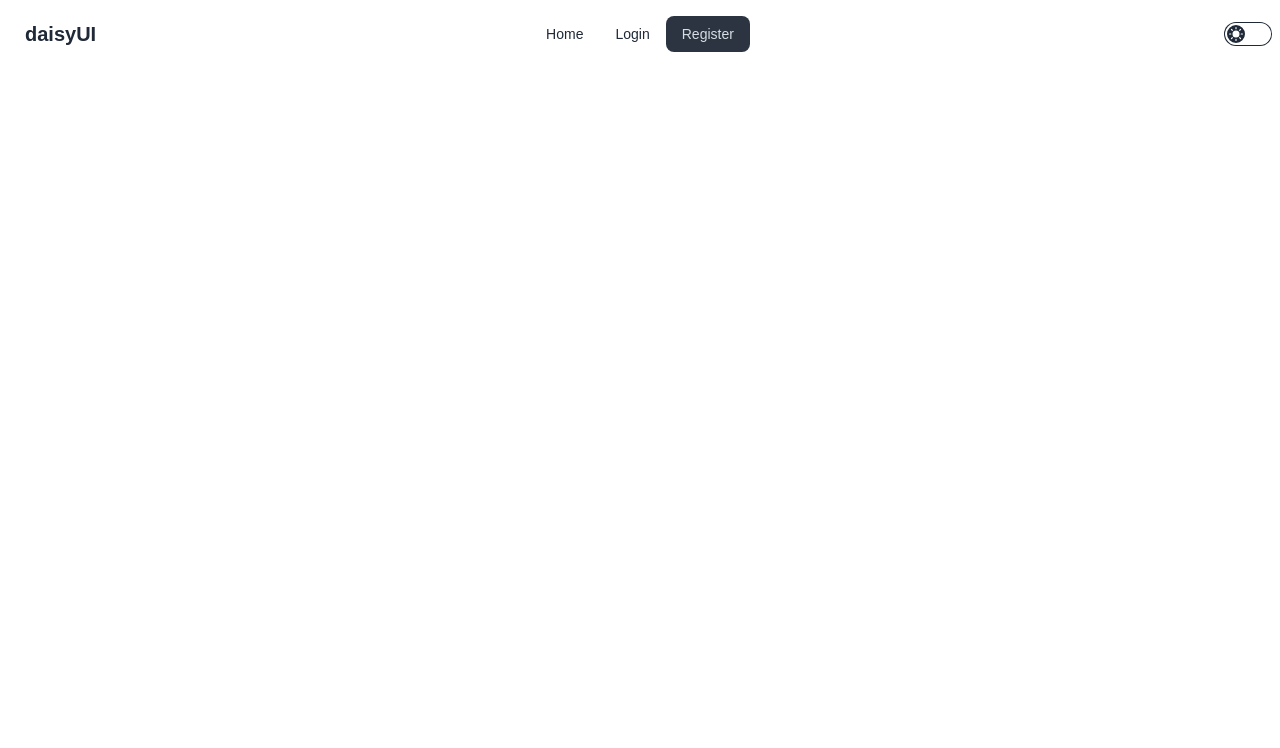
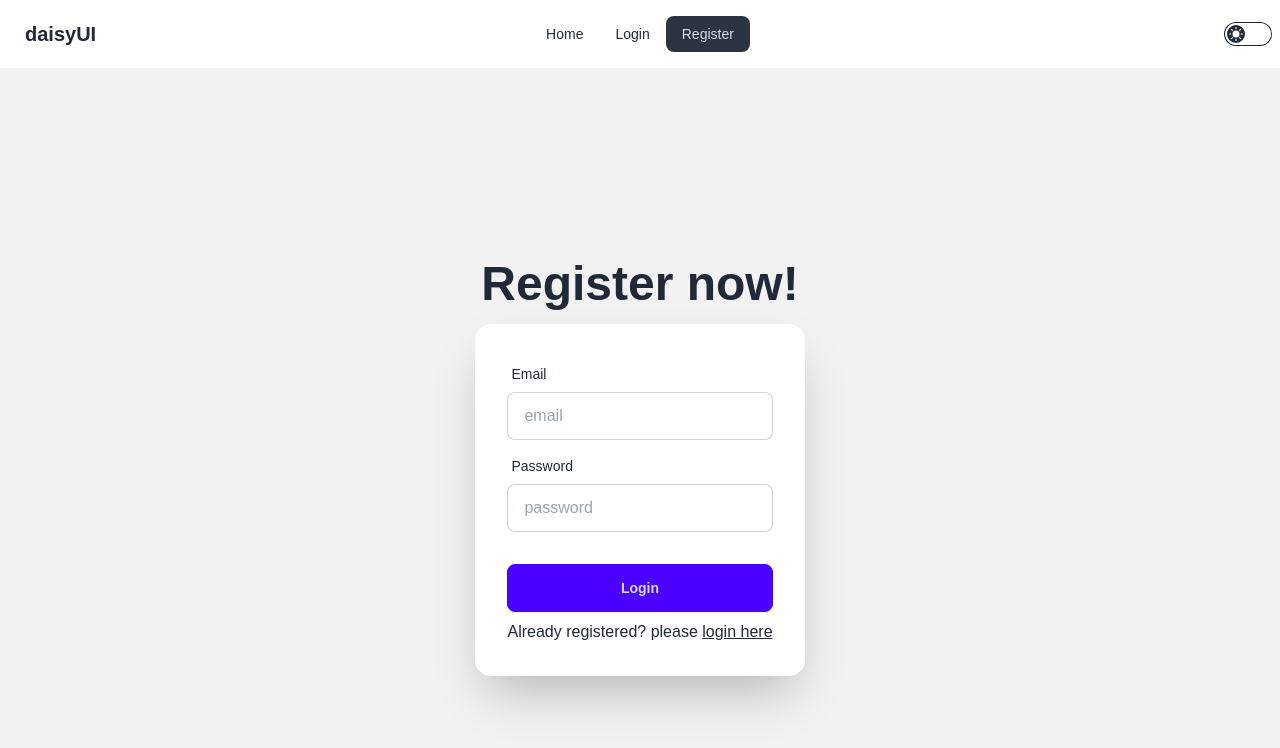
Before and after one commit to Sayem-Bhuiyan/firebase-authentication, a React (Vite) app: page /register in a window 1280 px wide. Shown: the top 748 px of the page. Built offline with nearby package versions, Linux system fonts and the light colour scheme.

Commit message:
created a register form

```diff
--- a/src/components/Login/Login.jsx
+++ b/src/components/Login/Login.jsx
@@ -12,14 +12,9 @@ const Login = () => {
 
   return (
     <div className="hero min-h-screen bg-base-200">
-      <div className="hero-content flex-col lg:flex-row-reverse">
-        <div className="text-center lg:text-left">
+      <div className="hero-content flex-col">
+        <div className="text-center ">
           <h1 className="text-5xl font-bold">Login now!</h1>
-          <p className="py-6">
-            Provident cupiditate voluptatem et in. Quaerat fugiat ut assumenda
-            excepturi exercitationem quasi. In deleniti eaque aut repudiandae et
-            a id nisi.
-          </p>
         </div>
         <div className="card shrink-0 w-full max-w-sm shadow-2xl bg-base-100">
           <form onSubmit={handleLogin} className="card-body">
@@ -55,7 +50,8 @@ const Login = () => {
             <div className="form-control mt-6">
               <input className="btn btn-primary" type="submit" value="Login" />
             </div>
-            <p>New users? <Link to="/register" ><a href="">Create an account</a></Link></p>
+            <p>New users? <Link to="/register" className="underline" >Create an account</Link></p>
+
           </form>
 
         </div>
--- a/src/components/Register/Register.jsx
+++ b/src/components/Register/Register.jsx
@@ -1,9 +1,57 @@
+import { Link } from "react-router-dom";
 
 const Register = () => {
+
+    const handleRegister = e => {
+        e.preventDefault();
+        const email = e.target.email.value;
+        const password = e.target.password.value;
+        console.log(email, password);
+    }
+
     return (
-        <div>
+        <div className="hero min-h-screen bg-base-200">
+      <div className="hero-content flex-col">
+        <div className="text-center ">
+          <h1 className="text-5xl font-bold">Register now!</h1>
+        </div>
+        <div className="card shrink-0 w-full max-w-sm shadow-2xl bg-base-100">
+          <form onSubmit={handleRegister} className="card-body">
+            <div className="form-control">
+              <label className="label">
+                <span className="label-text">Email</span>
+              </label>
+              <input
+                type="email"
+                name="email"
+                placeholder="email"
+                className="input input-bordered"
+                required
+              />
+            </div>
+            <div className="form-control">
+              <label className="label">
+                <span className="label-text">Password</span>
+              </label>
+              <input
+                type="password"
+                name="password"
+                placeholder="password"
+                className="input input-bordered"
+                required
+              />
+
+            </div>
+            <div className="form-control mt-6">
+              <input className="btn btn-primary" type="Register" value="Login" />
+            </div>
+            <p>Already registered? please <Link to="/login" className="underline" >login here</Link></p>
+
+          </form>
 
         </div>
+      </div>
+    </div>
     );
 };
 
```
